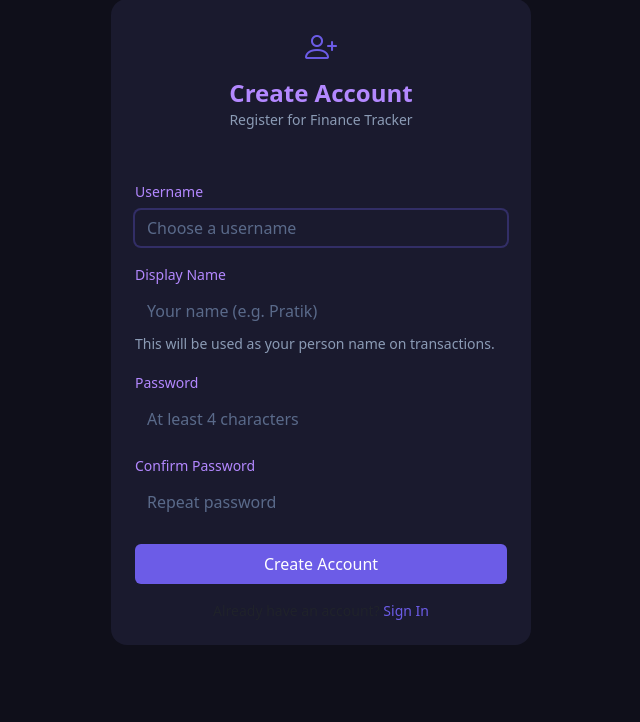
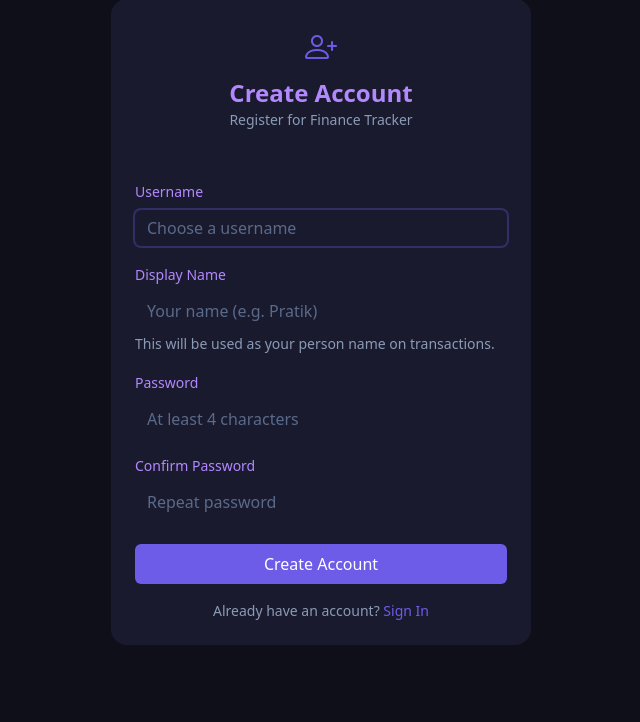
Before and after one commit to prabhatia1/finance-tracker, a Flask app: page /register in a window 1280 px wide. Shown: the part 78-800 px from the top of the page, without its empty margins (319-959 px from the left). Run offline with Flask 3, Linux system fonts and the light colour scheme.

Commit message:
fix: auth page muted text color (#8b9bb5)

```diff
--- a/templates/login.html
+++ b/templates/login.html
@@ -55,7 +55,7 @@
                         </div>
                         <button type="submit" class="btn btn-primary w-100 py-2 mt-2">Sign In</button>
                     </form>
-                    <p class="text-center mt-3 mb-0 small text-light">
+                    <p class="text-center mt-3 mb-0 small" style="color:#8b9bb5;">
                         Don't have an account? <a href="{{ url_for('register') }}" class="text-decoration-none" style="color:#6c5ce7;">Register</a>
                     </p>
                 </div>
--- a/templates/register.html
+++ b/templates/register.html
@@ -65,7 +65,7 @@
                         </div>
                         <button type="submit" class="btn btn-primary w-100 py-2 mt-2">Create Account</button>
                     </form>
-                    <p class="text-center mt-3 mb-0 small text-muted">
+                    <p class="text-center mt-3 mb-0 small" style="color:#8b9bb5;">
                         Already have an account? <a href="{{ url_for('login') }}" class="text-decoration-none" style="color:#6c5ce7;">Sign In</a>
                     </p>
                 </div>
```
